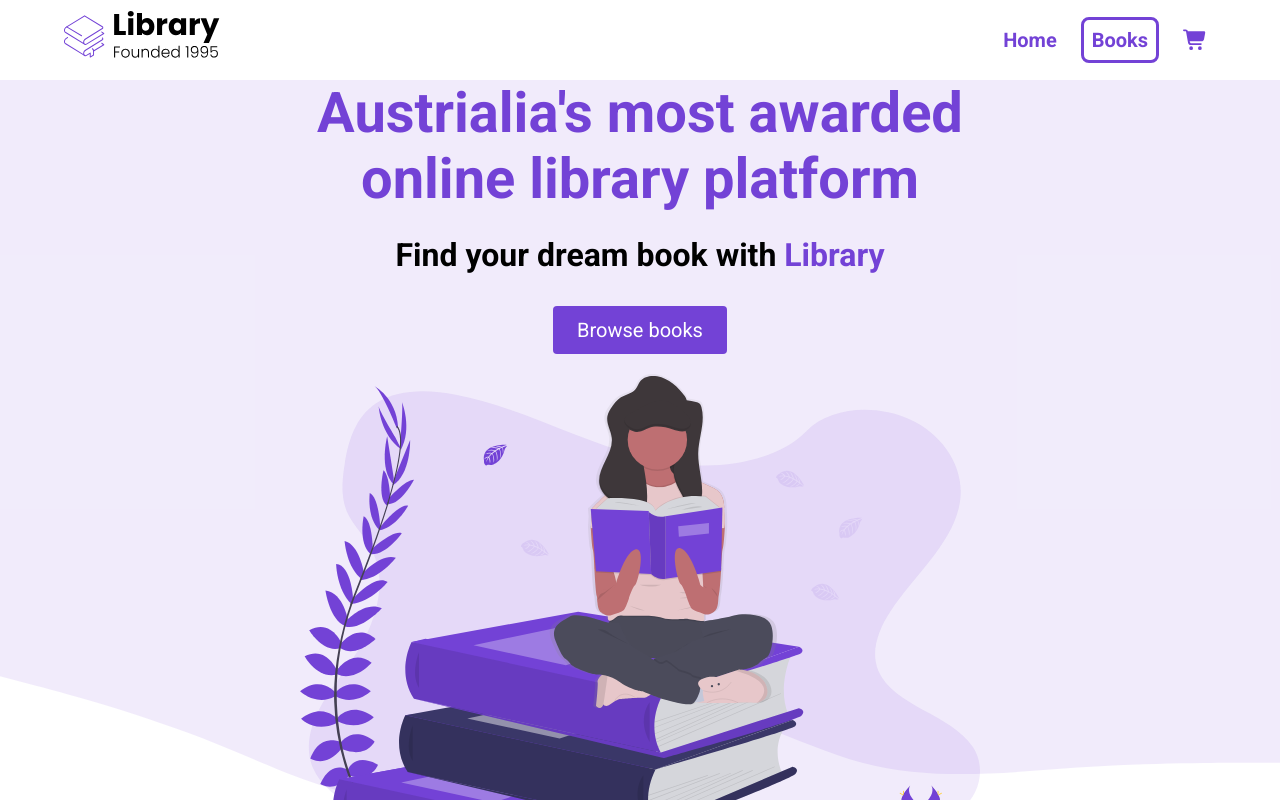
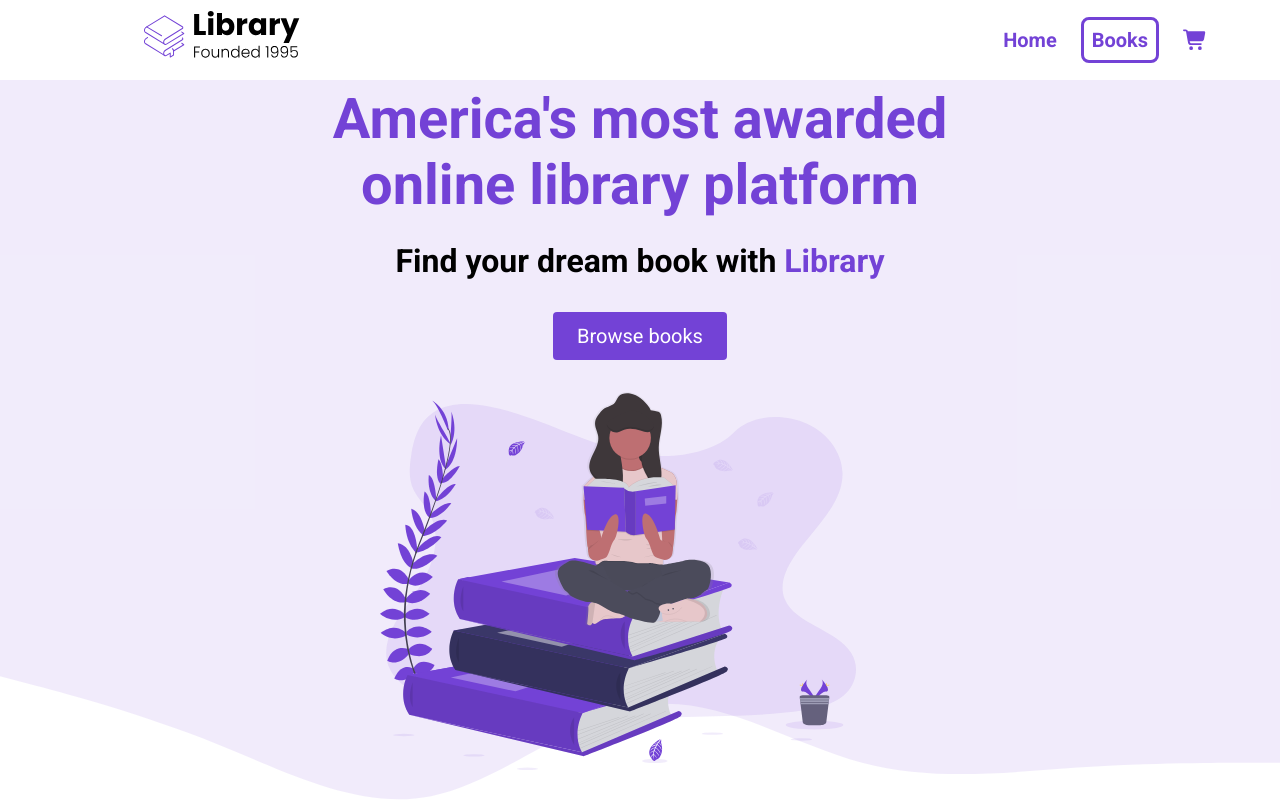
Before and after one commit to DariaJ-webdev/library-react-tutorial, a React (Create React App) app: page / in a window 1280 px wide. Shown: the top 800 px of the page. Built offline with nearby package versions, Linux system fonts and the light colour scheme.

Commit message:
updated landing page

```diff
--- a/src/Components/Landing.jsx
+++ b/src/Components/Landing.jsx
@@ -8,7 +8,7 @@ const Landing = () => {
         <header>
         <div className="header__container">
         <div className="header__description">
-        <h1>Austrialia's most awarded online library platform</h1>
+        <h1>America's most awarded online library platform</h1>
         <h2>Find your dream book with <span className="purple">Library</span></h2>
         <Link to="#features">
             <button className="btn">Browse books</button>
--- a/src/index.css
+++ b/src/index.css
@@ -21,7 +21,10 @@ nav {
 }
 
 img {
-  width: 100%;
+width: 70%;
+margin-left: 80px;
+height:auto;
+flex-shrink: 1;
 }
 
 p {
```
